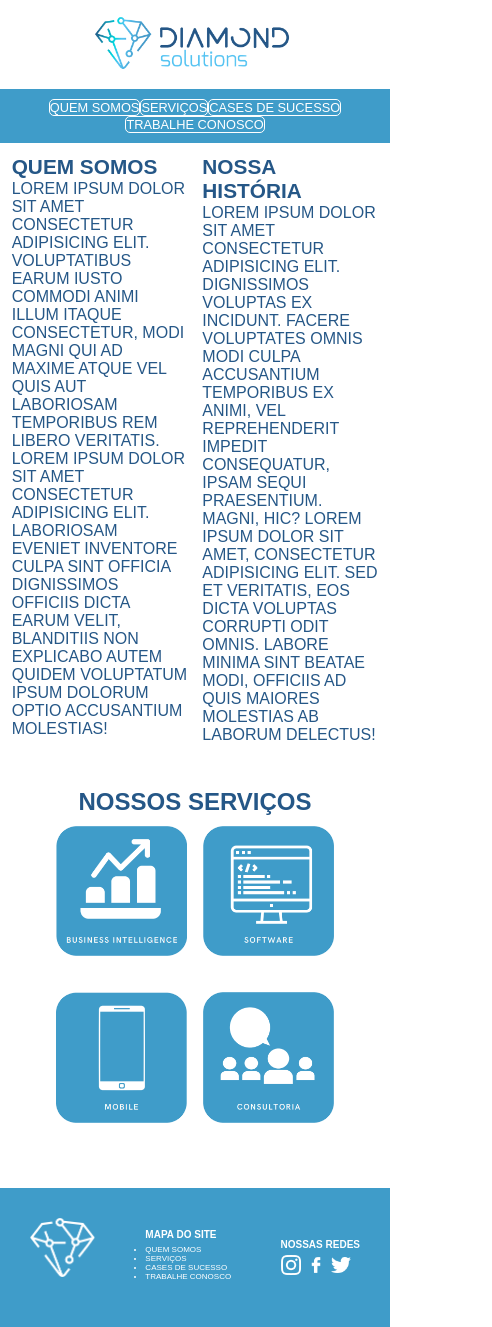
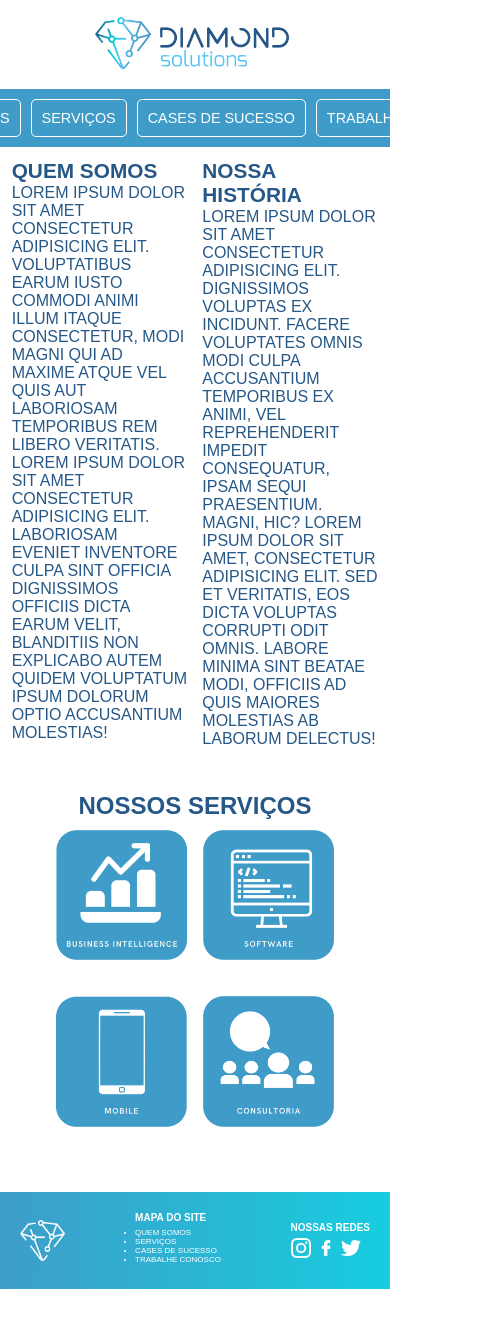
Before and after one commit to Rafael-0011/projeto1_HTML-CSS, a plain HTML site: page index.html in a window 390 px wide. Shown: the whole page, 492 px wide, since content can reach past the window. After the commit the page ends 1289 px from the top, so only its background shows below. Drawn offline with Linux system fonts and the light colour scheme.

Commit message:
add degrade no footer

```diff
--- a/css/arcticle.css
+++ b/css/arcticle.css
@@ -6,8 +6,8 @@
 }
 .article__title {
   margin-bottom: 1%;
-  font-size: 1.2rem;
+  font-size: 1rem;
 }
 .article__text {
-  font-size: 1rem;
+  font-size: 0.7rem;
 }
--- a/css/footer.css
+++ b/css/footer.css
@@ -1,12 +1,12 @@
 .footer {
   display: flex;
   justify-content: space-between;
-  padding: 30px;
-    align-items: center;
-}
+  padding: 10px;
+  align-items: center;
+  background: linear-gradient(to right, #3e9dc9, #17cddf);}
 
 .footer__logo {
-  width: 10%;
+  width: 6rem;
 }
 
 .footer__sitemap {
--- a/css/nav.css
+++ b/css/nav.css
@@ -8,6 +8,8 @@
   justify-content: center;
   place-items: center;
   flex-wrap: wrap;
+  margin-bottom: 0%;
+  gap: 10px;
 
 }
 
@@ -17,6 +19,7 @@
   border: #fff solid 1px;
   border-radius: 5px;
   font-size: 0.8rem;
+  padding: 10px 10px;
 }
 .nav__link:hover {
   background-color: #2b669e;
--- a/css/responsividade.css
+++ b/css/responsividade.css
@@ -9,11 +9,13 @@
   .footer {
     align-items: center;
     font-size: 10px;
+    align-items: center;
+    padding: 20px;
   }
 
   .footer__logo {
-    width: 20%;
-    margin-bottom: 20px;
+    width: 13%;
+
   }
 
   .footer__title {
@@ -119,6 +121,38 @@
 }
 
 /*--nav--*/
+@media (max-width: 1200px) {
+  .nav__items {
+    margin-bottom: 0%;
+    gap: 10px;
+    flex-wrap: nowrap;
+    text-align: center;
+  }
+
+  .nav__link {
+    white-space: nowrap;
+    padding: 10px 10px;
+    font-size: 0.9em;
+  }
+}
+
+/*--nav--*/
+@media (max-width: 720px) {
+  .nav__items {
+    margin-bottom: 0%;
+    gap: 10px;
+    flex-wrap: nowrap;
+    text-align: center;
+  }
+
+  .nav__link {
+    white-space: nowrap;
+    padding: 10px 10px;
+    font-size: 0.9em;
+  }
+}
+
+/*--nav--*/
 @media (max-width: 360px) {
   .nav__items {
     margin-bottom: 0%;
--- a/css/section.css
+++ b/css/section.css
@@ -5,7 +5,7 @@
 
 .section__title {
   margin-bottom: 2%;
-  font-size: 1.2rem;
+  font-size: 1rem;
 }
 
 .section__imagems{
@@ -16,6 +16,6 @@
 }
 .section__imagem {
   margin: 1%;
-  width: 20%;
+  width: 10rem;
   margin-bottom: 3%;
 }
```
